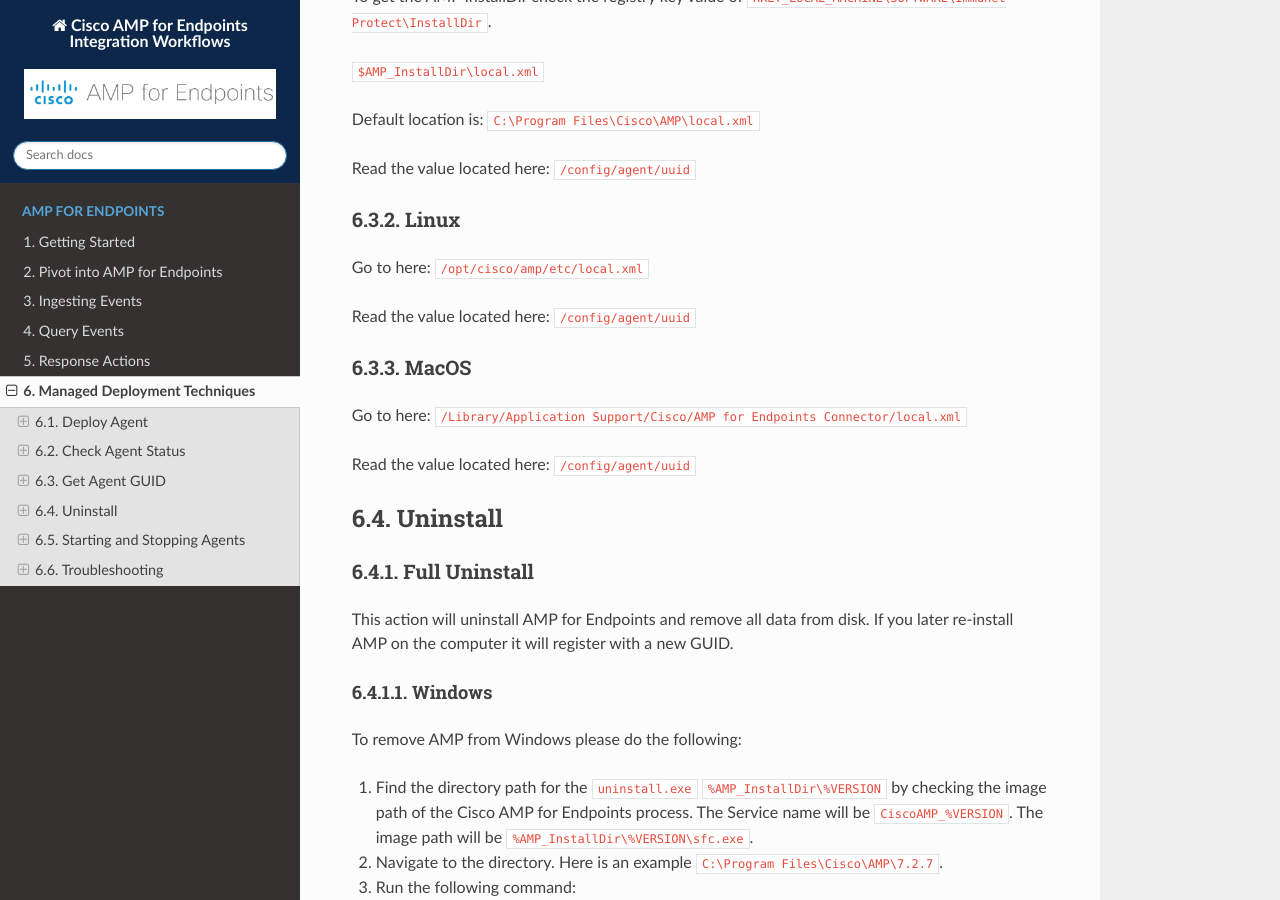
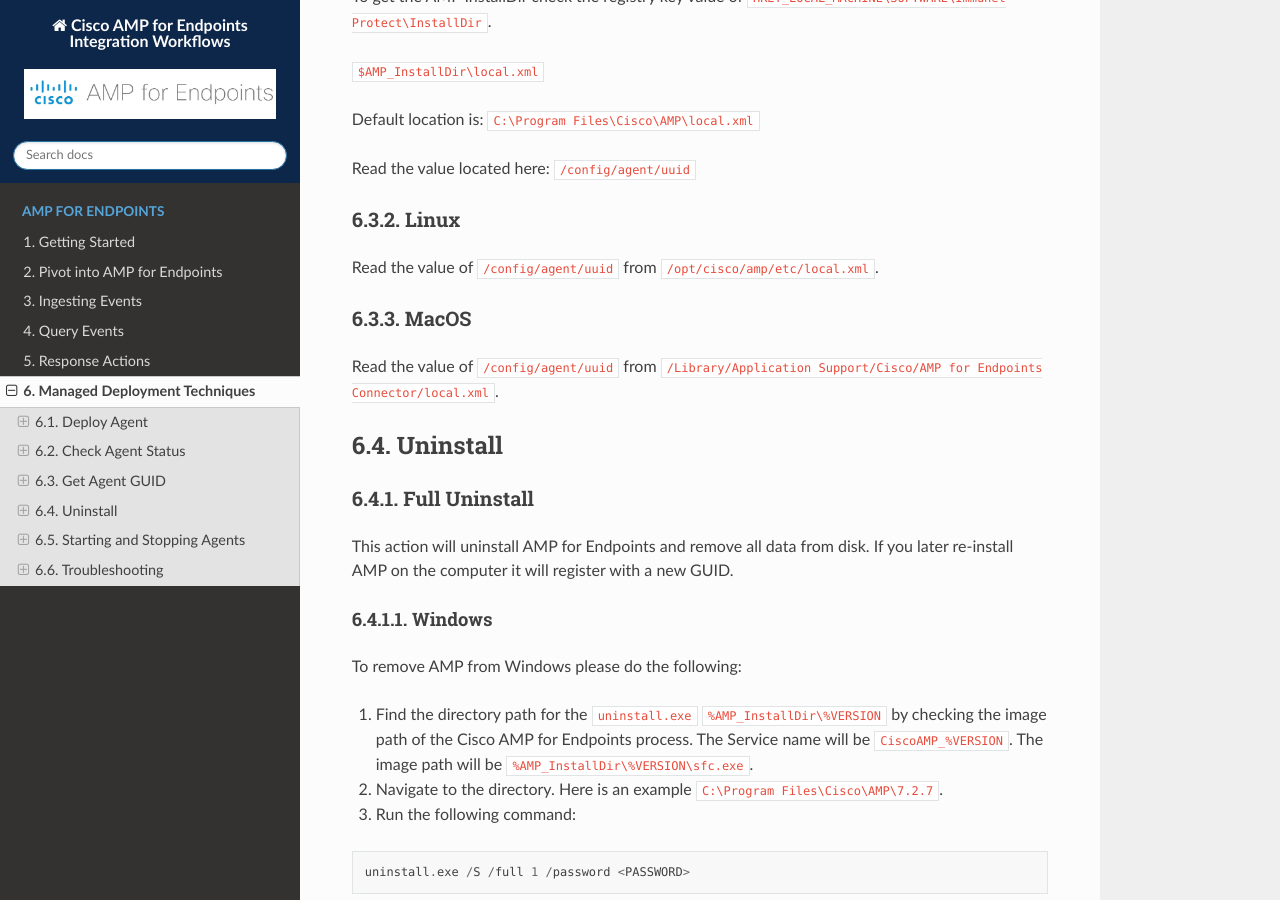
Before and after one commit to CiscoSecurity/amp-00-integration-workflows, a Sphinx documentation site: the page built from docs/source/amp/deployment.rst, in a window 1280 px wide and 900 px high, scrolled down 4548 px. Built offline with Sphinx 7.4.7 and the Read the Docs theme 2.0.0, drawn with Linux system fonts in a browser that asks for light colours.

Commit message:
Updated 6.3

```diff
--- a/docs/source/amp/deployment.rst
+++ b/docs/source/amp/deployment.rst
@@ -233,16 +233,12 @@
 Linux
 ^^^^^
 
-Go to here: ``/opt/cisco/amp/etc/local.xml``
-
-Read the value located here: ``/config/agent/uuid``
+Read the value of ``/config/agent/uuid`` from ``/opt/cisco/amp/etc/local.xml``.
 
 MacOS
 ^^^^^
 
-Go to here: ``/Library/Application Support/Cisco/AMP for Endpoints Connector/local.xml``
-
-Read the value located here: ``/config/agent/uuid``
+Read the value of ``/config/agent/uuid`` from ``/Library/Application Support/Cisco/AMP for Endpoints Connector/local.xml``.
 
 Uninstall
 ---------
```
